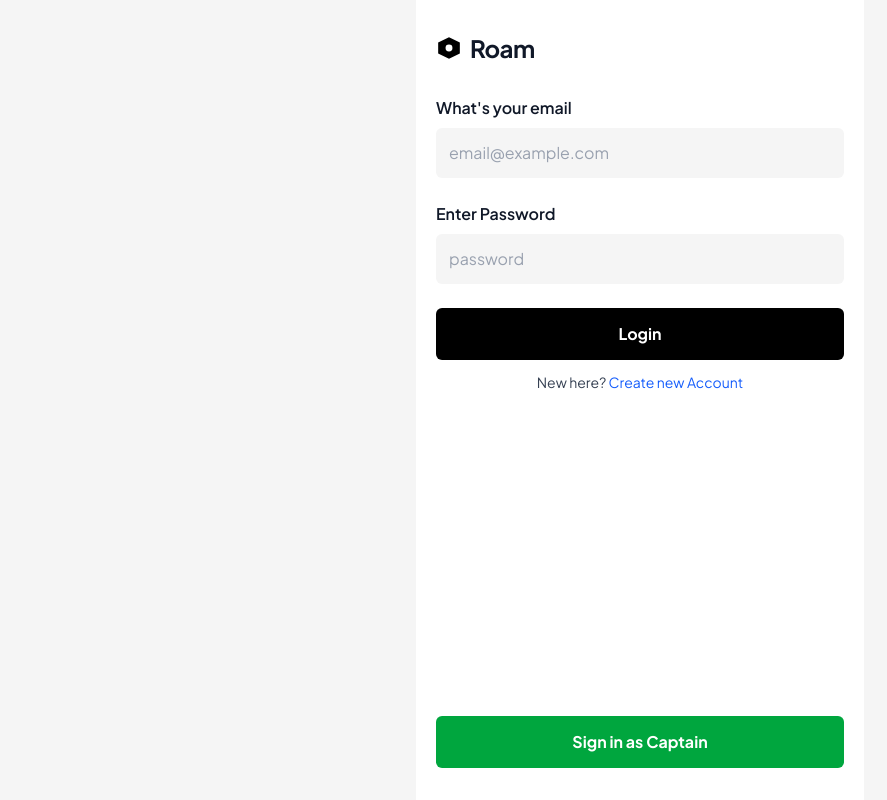
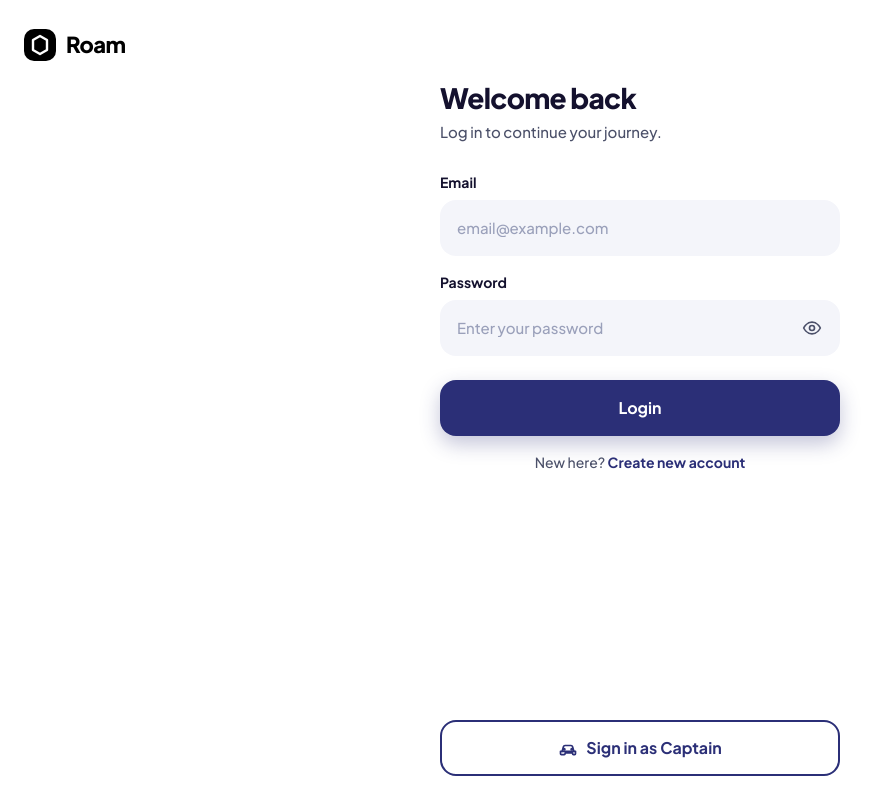
Before and after one commit to 26-Shiv-Gupta/Roam, a React (Vite) app in the folder Frontend/: page /user-login in a window 1280 px wide. Shown: the whole page, without its empty margins (0-887 px from the left). Built offline with nearby package versions, Linux system fonts and the light colour scheme; no server answers.

Commit message:
UserLogin.jsx Ui update

```diff
--- a/Frontend/src/pages/Start.jsx
+++ b/Frontend/src/pages/Start.jsx
@@ -88,7 +88,7 @@
         </div>
 
         {/* Bottom sheet */}
-        <div className="relative z-10 -mt-8 flex shrink-0 flex-col gap-3.5 overflow-hidden rounded-t-[32px] bg-white px-6 pb-8 pt-7">
+        <div className="relative z-10 -mt-8 flex shrink-0 flex-col gap-3.5 overflow-hidden rounded-t-4xl bg-white px-6 pb-8 pt-7">
           <PaginationDots
             total={slides.length}
             active={index}
@@ -121,7 +121,7 @@
                     <br />
                     {s.title[1]}
                   </h1>
-                  <p className="min-h-[68px] text-[15px] font-medium leading-relaxed text-[#4B5069]">
+                  <p className="min-h-17 text-[15px] font-medium leading-relaxed text-[#4B5069]">
                     {s.text}
                   </p>
                 </div>
--- a/Frontend/src/pages/UserLogin.jsx
+++ b/Frontend/src/pages/UserLogin.jsx
@@ -1,121 +1,137 @@
-import axios from 'axios';
-import React, { useContext } from 'react'
-import { useState } from 'react';
-import { Link } from 'react-router-dom';
-import { UserDataContext } from '../context/UserContext';
-import { useNavigate } from 'react-router-dom';
+import axios from 'axios'
+import React, { useContext, useState } from 'react'
+import { Link, useNavigate } from 'react-router-dom'
+import { UserDataContext } from '../context/UserContext'
+import UserRoamLogo from '../components/UserRoamLogo'
+import FormField from '../components/FormField'
 
 const UserLogin = () => {
-  const [email, setEmail] = useState("");
-  const [password, setPassword] = useState("");
+  const [email, setEmail] = useState('')
+  const [password, setPassword] = useState('')
+  const [error, setError] = useState('')
+  const [loading, setLoading] = useState(false)
 
-  const {user, setUser} = useContext(UserDataContext);
-  const navigate = useNavigate();
-
-  const userData = {
-    email: email,
-    password: password
-  }
+  const { setUser } = useContext(UserDataContext)
+  const navigate = useNavigate()
 
   const handleSubmit = async (e) => {
-    e.preventDefault();
+    e.preventDefault()
+    setError('')
+    setLoading(true)
 
-    const response = await axios.post(`${import.meta.env.VITE_BASE_URL}/users/login`, userData)
+    try {
+      const response = await axios.post(
+        `${import.meta.env.VITE_BASE_URL}/users/login`,
+        { email, password }
+      )
 
-    if(response.status === 200) {
+      if (response.status === 200) {
         const data = response.data
         setUser(data.user)
-      localStorage.setItem('token', data.token);
+        localStorage.setItem('token', data.token)
         navigate('/home')
       }
-
-    setEmail('');
-    setPassword('');
+    } catch (err) {
+      setError(
+        err.response?.data?.message || 'Login failed. Check your email and password.'
+      )
+      setPassword('')
+    } finally {
+      setLoading(false)
+    }
   }
 
   return (
-    <div className="w-full min-h-screen bg-neutral-100 flex justify-center">
-      {/* Mobile frame: fills the viewport on phones, capped on larger screens */}
-      <div className="w-full max-w-md min-h-screen bg-white flex flex-col px-5 pt-8 pb-8">
-        {/* Logo */}
-        <div className="flex items-center gap-2 mb-8">
-          <svg
-            width="26"
-            height="26"
-            viewBox="0 0 24 24"
-            fill="none"
-            xmlns="http://www.w3.org/2000/svg"
-          >
-            <path d="M12 2L2 7v10l10 5 10-5V7L12 2z" fill="black" />
-            <circle cx="12" cy="12" r="3.2" fill="white" />
-          </svg>
-          <span className="text-2xl font-bold tracking-tight text-gray-900">
-            Roam
-          </span>
-        </div>
+    <div className="flex h-dvh w-full justify-center overflow-hidden bg-white font-sans">
+      {/* Plain white mobile frame, nothing overlaps */}
+      <div className="flex h-dvh w-full max-w-md flex-col overflow-hidden bg-white">
+        <div className="flex min-h-0 flex-1 flex-col overflow-y-auto px-6 pb-6 pt-7">
+          <UserRoamLogo />
+          <div className='h-5'></div>
+          <h1 className="mt-8 text-[28px] font-extrabold leading-tight tracking-tight text-[#14112E]">
+            Welcome back
+          </h1>
+          <p className="mt-1.5 text-[15px] font-medium text-[#4B5069]">
+            Log in to continue your journey.
+          </p>
 
-        {/* Email */}
-        <form action="" onSubmit={handleSubmit}>
-          <label
-            htmlFor="email"
-            className="block text-base font-semibold text-gray-900 mb-2"
-          >
-            What's your email
-          </label>
-          <input
-            id="email"
+          <form onSubmit={handleSubmit} className="mt-7 flex flex-col gap-4">
+            <FormField
+              label="Email"
               type="email"
               inputMode="email"
+              placeholder="email@example.com"
               autoComplete="email"
-            placeholder="email@example.com"
+              required
               value={email}
               onChange={(e) => setEmail(e.target.value)}
-            className="w-full rounded-md border border-transparent bg-neutral-100 px-3 py-3 text-base text-gray-900 placeholder-gray-400 outline-none focus:border-amber-500 focus:bg-white"
             />
 
-          {/* Password */}
-          <label
-            htmlFor="password"
-            className="block text-base font-semibold text-gray-900 mt-6 mb-2"
-          >
-            Enter Password
-          </label>
-          <input
-            id="password"
+            <FormField
+              label="Password"
               type="password"
+              placeholder="Enter your password"
               autoComplete="current-password"
-            placeholder="password"
+              required
               value={password}
               onChange={(e) => setPassword(e.target.value)}
-            className="w-full rounded-md border border-transparent bg-neutral-100 px-3 py-3 text-base text-gray-900 placeholder-gray-400 outline-none focus:border-amber-500 focus:bg-white"
             />
 
-          {/* Login */}
+            {error && (
+              <p
+                role="alert"
+                className="rounded-xl bg-red-50 px-4 py-3 text-sm font-semibold text-red-700"
+              >
+                {error}
+              </p>
+            )}
+
             <button
               type="submit"
-            className="mt-6 w-full rounded-md bg-black py-3.5 text-base font-bold text-white active:opacity-80 transition-opacity"
+              disabled={loading}
+              className="mt-2 flex h-14 w-full items-center justify-center rounded-2xl bg-[#2B2F77] text-base font-bold text-white shadow-[0_8px_20px_rgba(43,47,119,0.28)] transition hover:bg-[#3a3fa0] active:scale-[0.98] disabled:opacity-60"
             >
-            Login
+              {loading ? 'Logging in…' : 'Login'}
             </button>
           </form>
 
-        <p className="mt-3 text-center text-sm text-gray-700">
-          New here?{" "}
-          <Link to='/user-register' className="text-blue-600 hover:underline">
-            Create new Account
+          <p className="mt-4 text-center text-sm font-medium text-[#4B5069]">
+            New here?{' '}
+            <Link
+              to="/user-register"
+              className="font-bold text-[#2B2F77] hover:underline"
+            >
+              Create new account
             </Link>
           </p>
 
-        {/* Pushed to the bottom of the screen */}
+          {/* Pushed to the bottom */}
           <Link
-          to='/captain-login'
-          className="flex items-center justify-center mt-auto w-full rounded-md bg-green-600 py-3.5 text-base font-bold text-white active:opacity-80 transition-opacity"
+            to="/captain-login"
+            className="mt-auto flex h-14 w-full shrink-0 items-center justify-center gap-2 rounded-2xl border-2 border-[#2B2F77] bg-white text-base font-bold text-[#2B2F77] transition hover:bg-[#F4F5FA] active:scale-[0.98]"
           >
+            <svg
+              aria-hidden="true"
+              width="20"
+              height="20"
+              viewBox="0 0 24 24"
+              fill="none"
+              stroke="currentColor"
+              strokeWidth="2"
+              strokeLinecap="round"
+              strokeLinejoin="round"
+            >
+              <path d="M5 16l1.5-5.5A2 2 0 0 1 8.4 9h7.2a2 2 0 0 1 1.9 1.5L19 16" />
+              <path d="M3 16h18v3a1 1 0 0 1-1 1h-1.5a1 1 0 0 1-1-1v-1h-9v1a1 1 0 0 1-1 1H4a1 1 0 0 1-1-1z" />
+              <circle cx="7.5" cy="13.5" r="0.8" fill="currentColor" />
+              <circle cx="16.5" cy="13.5" r="0.8" fill="currentColor" />
+            </svg>
             Sign in as Captain
           </Link>
         </div>
       </div>
-  );
+    </div>
+  )
 }
 
 export default UserLogin
```
Lines whose indentation alone changed are shown as unchanged.
